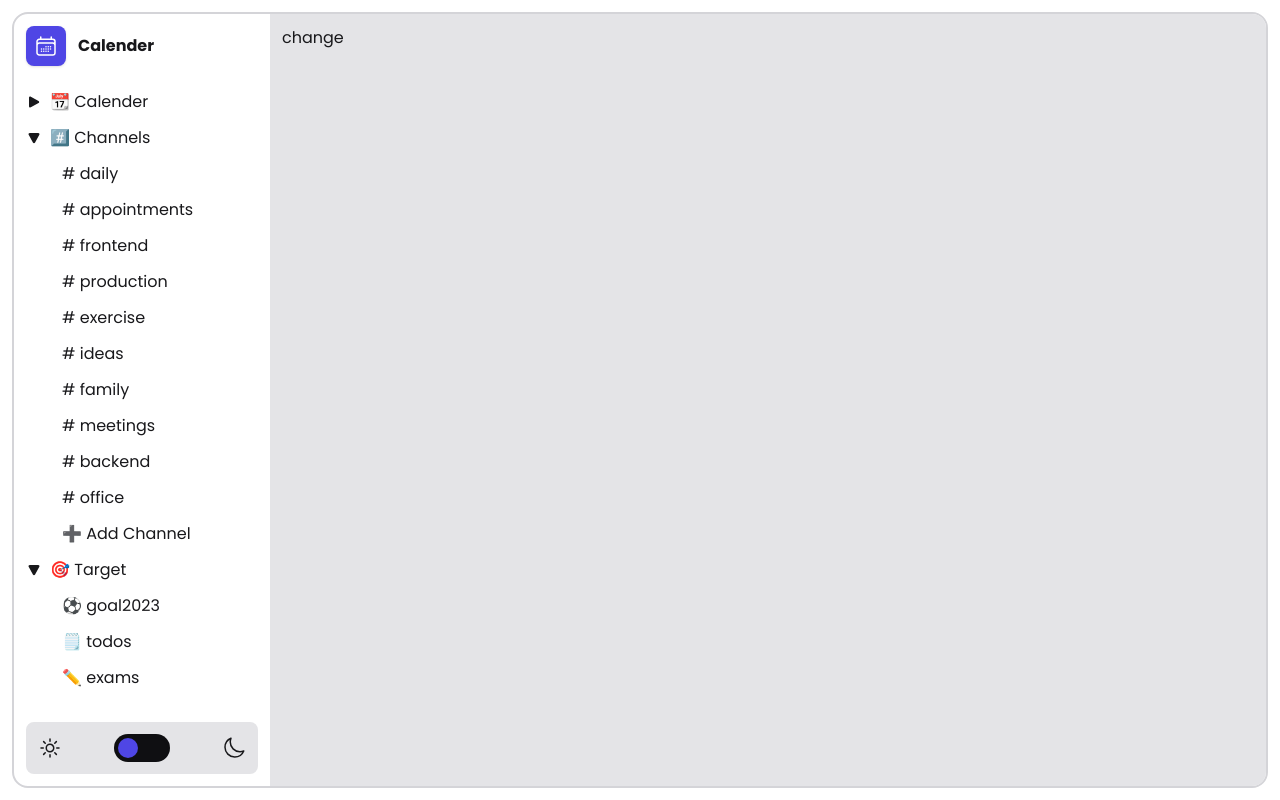
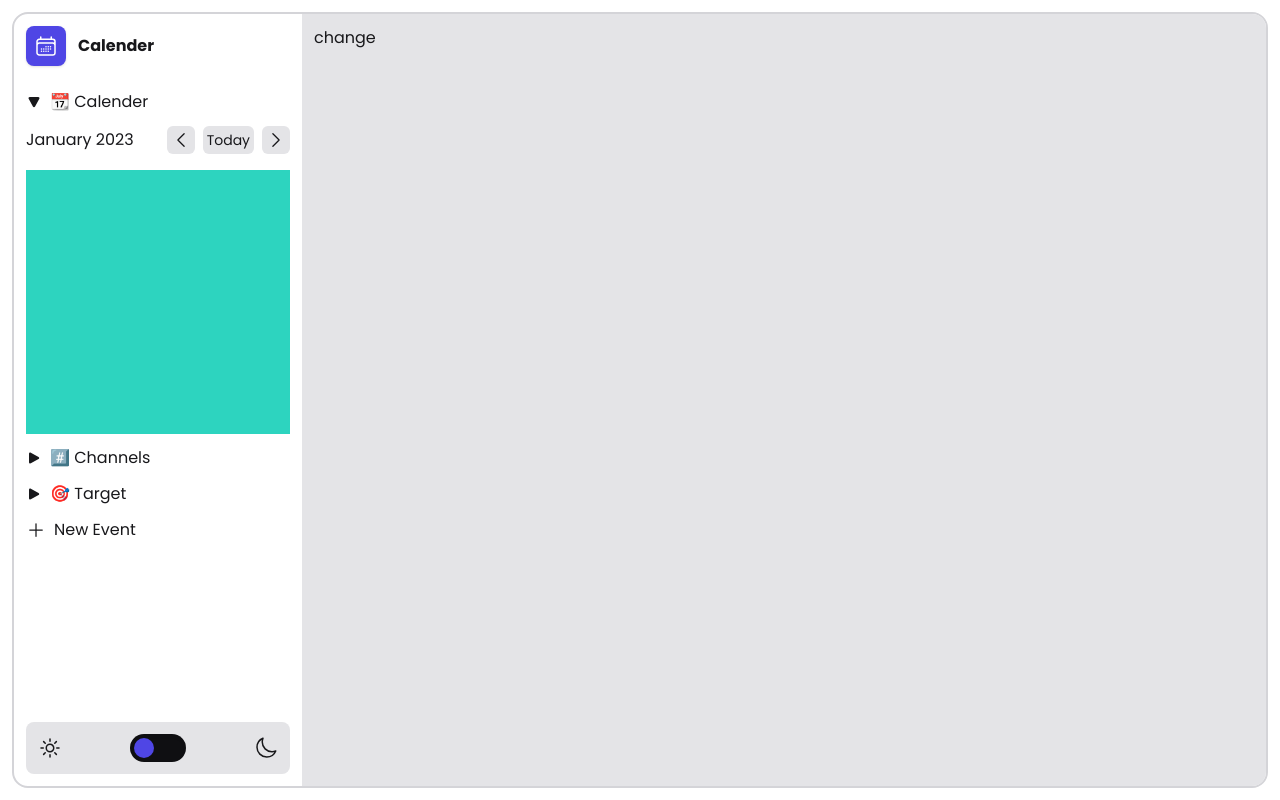
Before and after one commit to vipul-vaishnav/calender-app, a React (Vite) app: page / in a window 1280 px wide. Built offline with nearby package versions, Linux system fonts and the light colour scheme.

Commit message:
ADD: calender header

```diff
--- a/src/App.tsx
+++ b/src/App.tsx
@@ -47,7 +47,7 @@ const App: FC = (): ReactElement => {
   return (
     <div className="font-default w-full h-screen text-base bg-white text-zinc-900 dark:text-white dark:bg-darkbg p-3 transition-all duration-200">
       <div className="h-full border-2 border-zinc-300 dark:border-zinc-700 rounded-2xl overflow-hidden flex transition-all duration-200">
-        <section className="w-64 flex flex-col justify-between justify-items-start gap-6 p-3">
+        <section className="w-72 flex flex-col justify-between justify-items-start gap-6 p-3">
           <SidebarHeader />
           <SidebarNav />
           <Switch theme={colorTheme} toggleTheme={handleModeChange} />
--- a/src/components/Calender.tsx
+++ b/src/components/Calender.tsx
@@ -1,15 +1,16 @@
 import React, { FC, ReactElement, useState } from 'react'
 import { ICalender } from './interfaces/ICalender'
 import { format } from 'date-fns'
+import CalenderHeader from './CalenderHeader'
 
 const Calender: FC<ICalender> = (props): ReactElement => {
   const [date, setDate] = useState<Date>(new Date())
 
   return (
-    <div>
-      <h2>{format(date, "LLLL yyyy")}</h2>
-      Lorem ipsum dolor sit amet consectetur adipisicing elit. At iusto fugit odio saepe quia voluptatum assumenda accusamus vel officia quos, qui tenetur. Omnis minima corrupti, modi autem exercitationem tenetur voluptas provident ipsam repellat itaque voluptatum quod atque iste ut, quasi sit consectetur soluta voluptates adipisci? Aperiam sint eligendi tempore magni!
-    </div>
+    <section className="w-full">
+      <CalenderHeader date={date} setDate={setDate} />
+      <div className="w-full aspect-square bg-teal-400 mt-4"></div>
+    </section>
   )
 }
 
--- /dev/null
+++ b/src/components/CalenderHeader.tsx
@@ -0,0 +1,39 @@
+import React, { FC, ReactElement } from 'react'
+import { ICalenderHeader } from './interfaces/ICalenderHeader'
+import { add, format, sub } from 'date-fns'
+
+const CalenderHeader: FC<ICalenderHeader> = (props): ReactElement => {
+  const { date, setDate } = props
+
+  const jumpToNextMonth = () => {
+    const newDate = add(date, { months: 1 })
+    setDate(newDate)
+  }
+
+  const jumpToPrevMonth = () => {
+    const newDate = sub(date, { months: 1 })
+    setDate(newDate)
+  }
+
+  return (
+    <div className="flex items-center justify-between">
+      <h2>{format(date, "LLLL yyyy")}</h2>
+
+      <div className="flex items-center gap-2">
+        <button onClick={jumpToPrevMonth} className="dark:bg-zinc-800 bg-zinc-200 rounded-md p-1">
+          <svg xmlns="http://www.w3.org/2000/svg" fill="none" viewBox="0 0 24 24" strokeWidth={1.5} stroke="currentColor" className="w-5 h-5">
+            <path strokeLinecap="round" strokeLinejoin="round" d="M15.75 19.5L8.25 12l7.5-7.5" />
+          </svg>
+        </button>
+        <button className="dark:bg-zinc-800 bg-zinc-200 rounded-md p-1 text-sm">Today</button>
+        <button onClick={jumpToNextMonth} className="dark:bg-zinc-800 bg-zinc-200 rounded-md p-1">
+          <svg xmlns="http://www.w3.org/2000/svg" fill="none" viewBox="0 0 24 24" strokeWidth={1.5} stroke="currentColor" className="w-5 h-5">
+            <path strokeLinecap="round" strokeLinejoin="round" d="M8.25 4.5l7.5 7.5-7.5 7.5" />
+          </svg>
+        </button>
+      </div>
+    </div>
+  )
+}
+
+export default CalenderHeader
--- a/src/components/SidebarNav.tsx
+++ b/src/components/SidebarNav.tsx
@@ -4,9 +4,9 @@ import { Children } from '../types/SideNavDataType'
 import { v4 as uuidv4 } from "uuid"
 
 const SidebarNav = () => {
-    const [showChannels, setShowChannels] = useState<boolean>(true)
-    const [showTargets, setShowTargets] = useState<boolean>(true)
-    const [showCalender, setShowCalender] = useState<boolean>(false)
+    const [showChannels, setShowChannels] = useState<boolean>(false)
+    const [showTargets, setShowTargets] = useState<boolean>(false)
+    const [showCalender, setShowCalender] = useState<boolean>(true)
 
     const handleClick = (toggleMenu: boolean, name = "") => {
         if (toggleMenu) {
@@ -49,7 +49,7 @@ const SidebarNav = () => {
                         {(item.name === "channels" && showChannels || item.name === "targets" && showTargets || item.name === "calender" && showCalender) && (typeof item.children === "function" ? <item.children /> :
                             <div className="flex flex-col items-start justify-start gap-3 ml-9">
                                 {(item.children as Children[])?.map((item) => {
-                                    return <button key={uuidv4()}>{item.label}</button>
+                                    return <button key={uuidv4()}>{item.label} </button>
                                 })}
                                 {item.name === "channels" &&
                                     <button>➕ Add Channel</button>
--- /dev/null
+++ b/src/components/interfaces/ICalenderHeader.ts
@@ -0,0 +1,6 @@
+import { Dispatch, SetStateAction } from "react"
+
+export interface ICalenderHeader {
+    date: Date
+    setDate: Dispatch<SetStateAction<Date>>
+}
```
